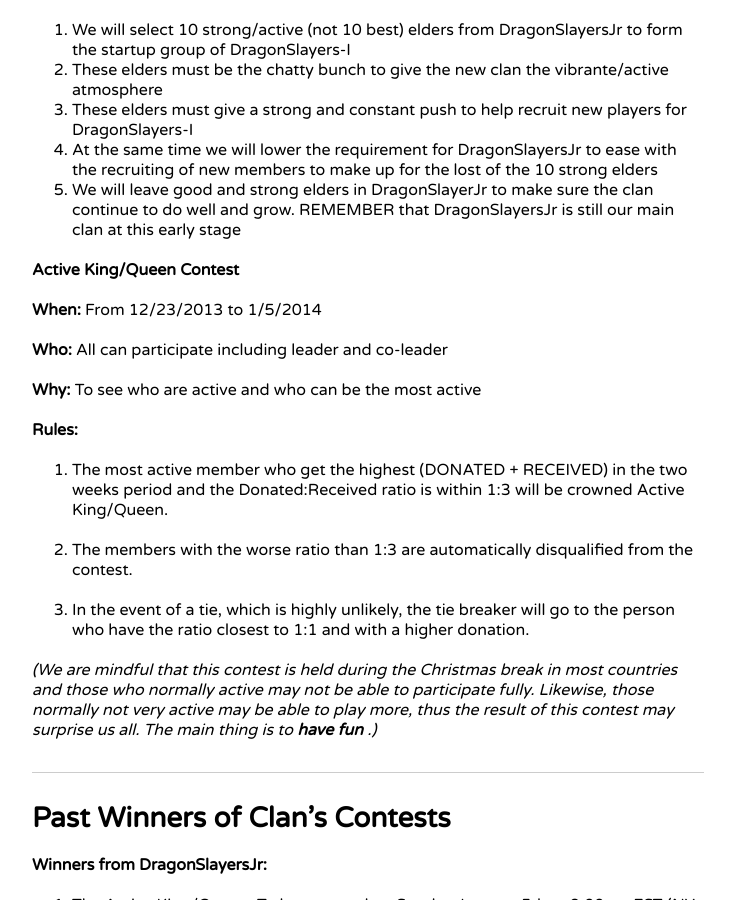
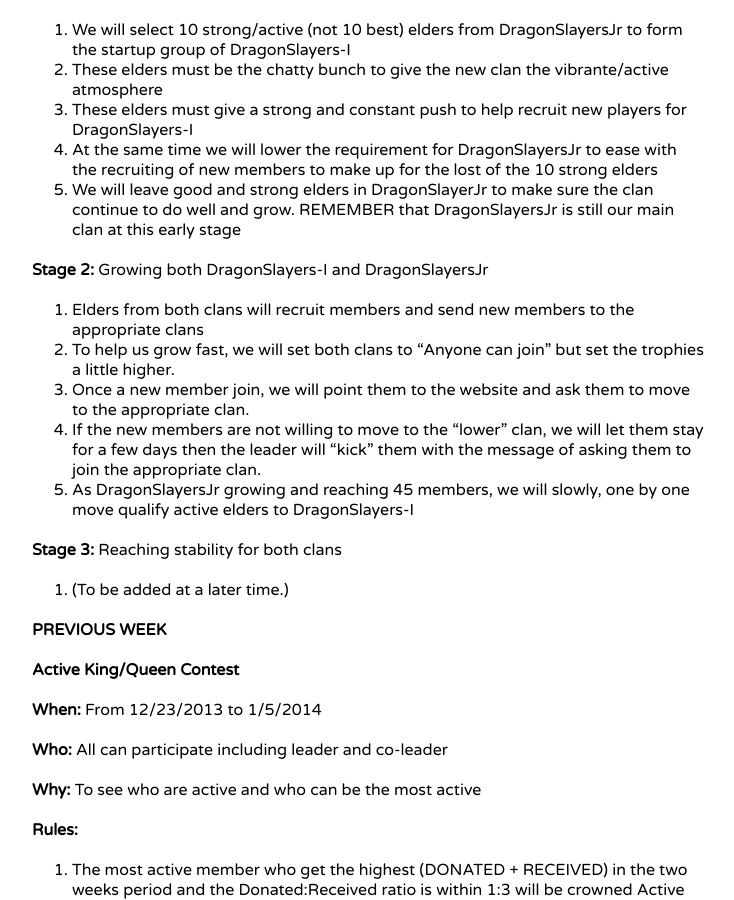
Before and after one commit to himedlooff/DragonSlayers-I, a Jekyll site: the page built from index.md, in a window 1280 px wide and 900 px high, scrolled down 2947 px. Shown: the whole window, without its empty margins (128-862 px from the left). Built offline with Jekyll 4.4.1, drawn with Linux system fonts in a browser that asks for light colours.

Commit message:
Update index.md
Added current event stage 2.

```diff
--- a/index.md
+++ b/index.md
@@ -106,6 +106,21 @@
 4. At the same time we will lower the requirement for DragonSlayersJr to ease with the recruiting of new members to make up for the lost of the 10 strong elders
 5. We will leave good and strong elders in DragonSlayerJr to make sure the clan continue to do well and grow.  REMEMBER that DragonSlayersJr is still our main clan at this early stage
 
+
+**Stage 2:** Growing both DragonSlayers-I and DragonSlayersJr
+
+1. Elders from both clans will recruit members and send new members to the appropriate clans
+2. To help us grow fast, we will set both clans to "Anyone can join" but set the trophies a little higher.
+3. Once a new member join, we will point them to the website and ask them to move to the appropriate clan.
+4. If the new members are not willing to move to the "lower" clan, we will let them stay for a few days then the leader will "kick" them with the message of asking them to join the appropriate clan.
+5. As DragonSlayersJr growing and reaching 45 members, we will slowly, one by one move qualify active elders to DragonSlayers-I
+
+**Stage 3:** Reaching stability for both clans
+1. (To be added at a later time.)
+
+
+**PREVIOUS WEEK**
+
 **Active King/Queen Contest**
 
 **When:** From 12/23/2013 to 1/5/2014
```
